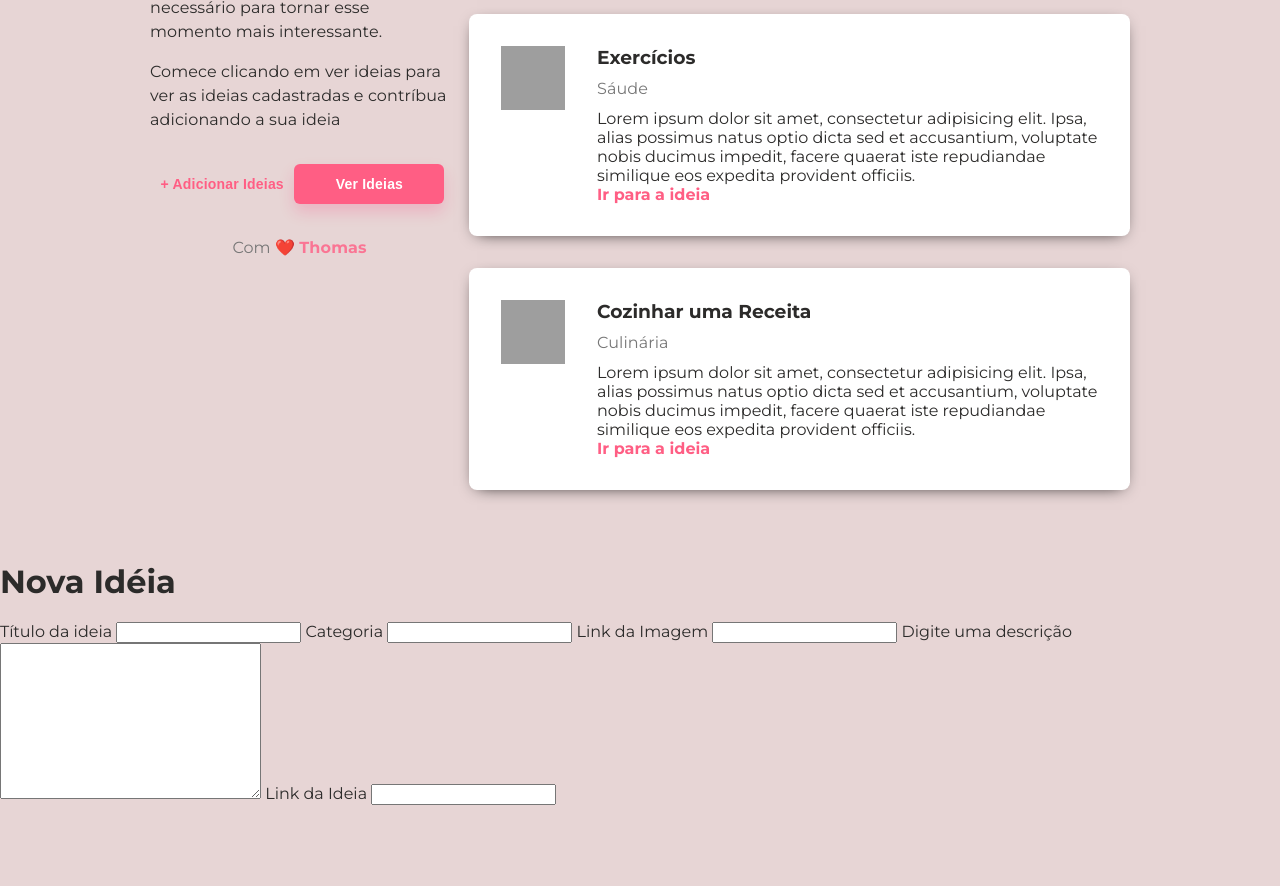
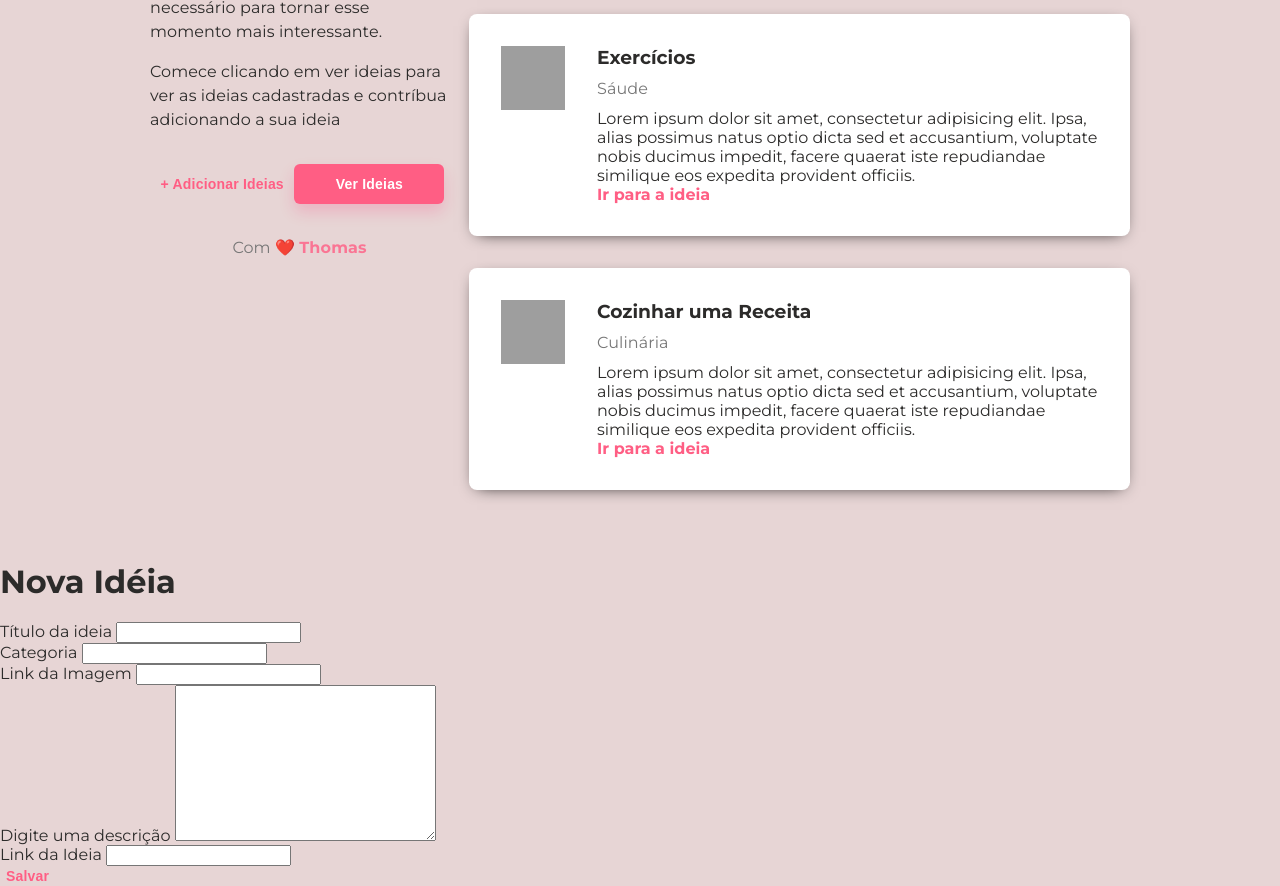
Before and after one commit to ThomasLincoln/Workshop-Dev-Especial, a plain HTML site: page ws/index.html in a window 1280 px wide. Shown: the part 280-1166 px from the top of the page. Before the commit the page ends 1085 px from the top, so only its background shows below. Drawn offline with Linux system fonts and the light colour scheme; grey boxes are pictures that could not be loaded.

Commit message:
Atualização html 0.1

```diff
--- a/ws/index.html
+++ b/ws/index.html
@@ -110,20 +110,32 @@
         <div class="content">
             <h1>Nova Idéia</h1>
             <form action="">
+
+                <div class="input-wrapper">
                     <label for="title">Título da ideia</label>
                     <input type="text" name="title">
+                </div>
 
+                <div class="input-wrapper">
                     <label for="category">Categoria</label>
                     <input type="text" name="category">
+                </div>
 
+                <div class="input-wrapper">
                     <label for="image">Link da Imagem</label>
                     <input type="url" name="image">
+                </div>
 
+                <div class="input-wrapper">
                     <label for="description">Digite uma descrição</label>
                     <textarea name="description" cols="30" rows="10"></textarea>
+                </div>
 
+                <div class="input-wrapper">
                     <label for="link">Link da Ideia</label>
                     <input type="url" name="link">
+                </div>
+                <button>Salvar</button>
             </form>
         </div>
     </div>
```
Lines whose indentation alone changed are shown as unchanged.
